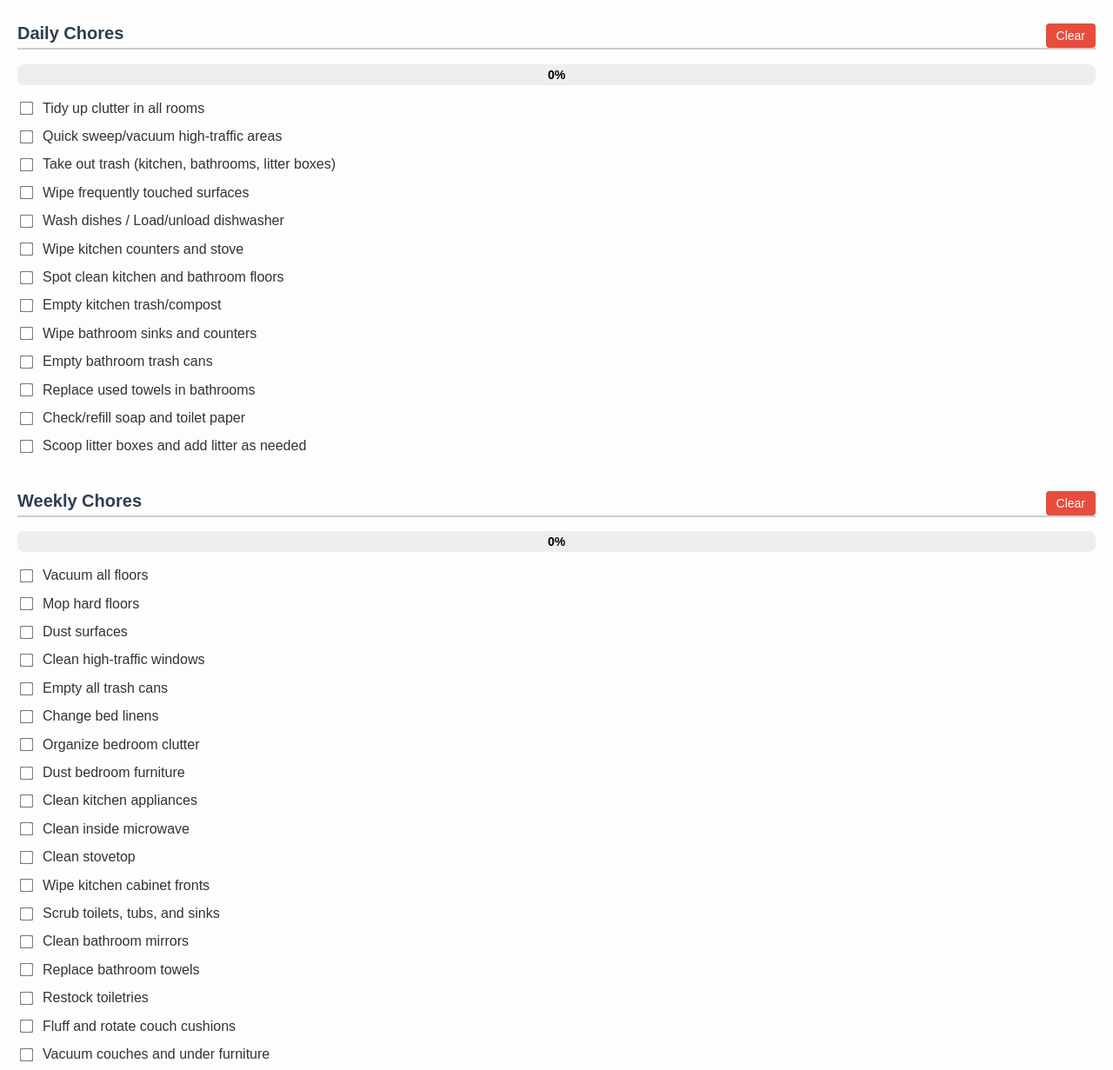
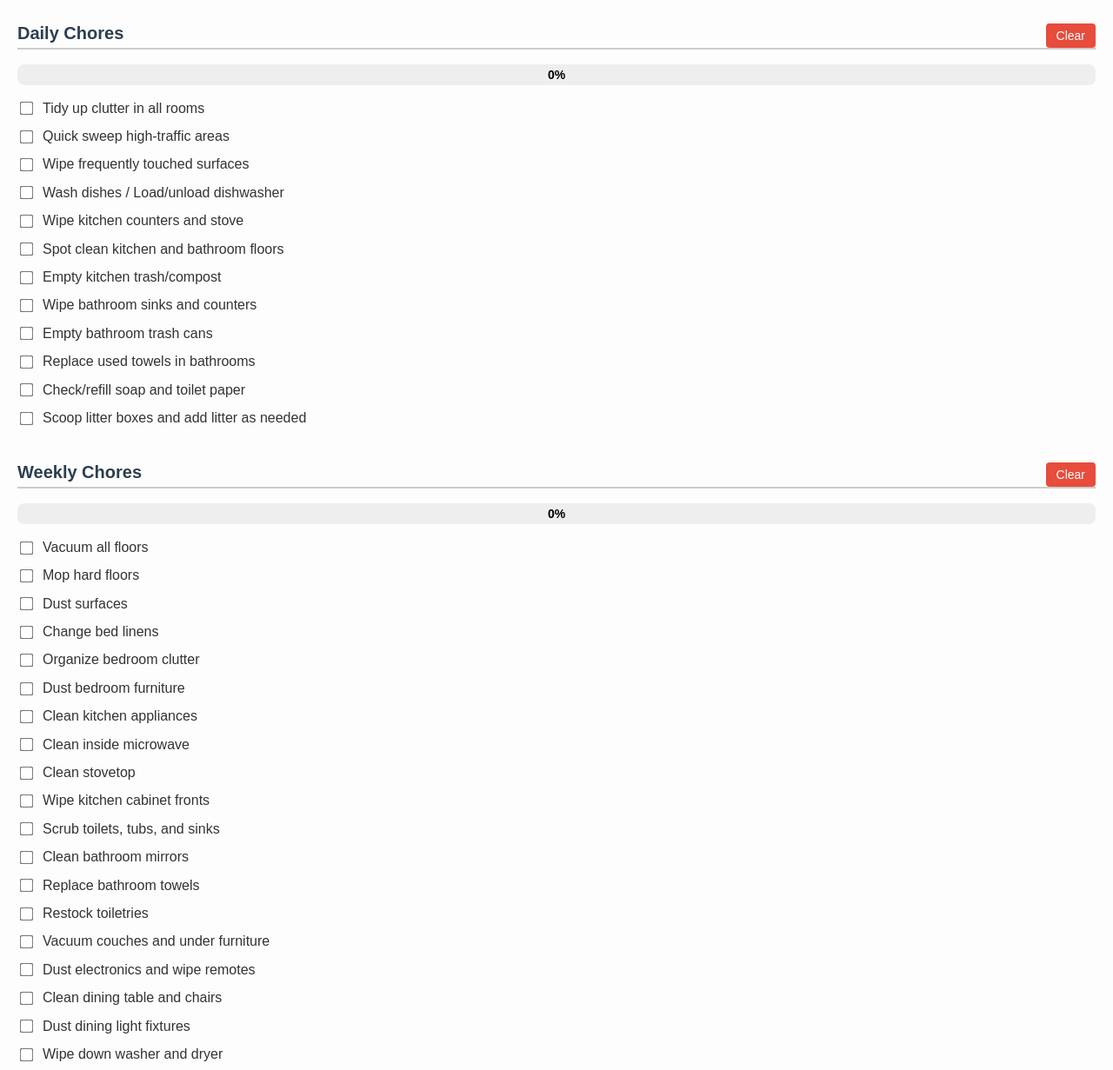
Before and after one commit to lastotori/MonthlyChores, a plain HTML site: page index.html in a window 1280 px wide. Shown: the part 51-1282 px from the top of the page at 87% size. Drawn offline with Linux system fonts and the light colour scheme.

Commit message:
Update index.html

```diff
--- a/index.html
+++ b/index.html
@@ -133,8 +133,7 @@
    </div>
   <ul>
     <li><label><input type="checkbox" class="daily">Tidy up clutter in all rooms</label></li>
-    <li><label><input type="checkbox" class="daily">Quick sweep/vacuum high-traffic areas</label></li>
-    <li><label><input type="checkbox" class="daily">Take out trash (kitchen, bathrooms, litter boxes)</label></li>
+    <li><label><input type="checkbox" class="daily">Quick sweep high-traffic areas</label></li>
     <li><label><input type="checkbox" class="daily">Wipe frequently touched surfaces</label></li>
     <li><label><input type="checkbox" class="daily">Wash dishes / Load/unload dishwasher</label></li>
     <li><label><input type="checkbox" class="daily">Wipe kitchen counters and stove</label></li>
@@ -158,8 +157,6 @@
     <li><label><input type="checkbox" class="weekly">Vacuum all floors</label></li>
     <li><label><input type="checkbox" class="weekly">Mop hard floors</label></li>
     <li><label><input type="checkbox" class="weekly">Dust surfaces</label></li>
-    <li><label><input type="checkbox" class="weekly">Clean high-traffic windows</label></li>
-    <li><label><input type="checkbox" class="weekly">Empty all trash cans</label></li>
     <li><label><input type="checkbox" class="weekly">Change bed linens</label></li>
     <li><label><input type="checkbox" class="weekly">Organize bedroom clutter</label></li>
     <li><label><input type="checkbox" class="weekly">Dust bedroom furniture</label></li>
@@ -171,20 +168,17 @@
     <li><label><input type="checkbox" class="weekly">Clean bathroom mirrors</label></li>
     <li><label><input type="checkbox" class="weekly">Replace bathroom towels</label></li>
     <li><label><input type="checkbox" class="weekly">Restock toiletries</label></li>
-    <li><label><input type="checkbox" class="weekly">Fluff and rotate couch cushions</label></li>
     <li><label><input type="checkbox" class="weekly">Vacuum couches and under furniture</label></li>
     <li><label><input type="checkbox" class="weekly">Dust electronics and wipe remotes</label></li>
     <li><label><input type="checkbox" class="weekly">Clean dining table and chairs</label></li>
     <li><label><input type="checkbox" class="weekly">Dust dining light fixtures</label></li>
     <li><label><input type="checkbox" class="weekly">Wipe down washer and dryer</label></li>
-    <li><label><input type="checkbox" class="weekly">Empty dryer lint trap</label></li>
     <li><label><input type="checkbox" class="weekly">Sweep/mop laundry room floor</label></li>
     <li><label><input type="checkbox" class="weekly">Tidy craft room and vacuum</label></li>
     <li><label><input type="checkbox" class="weekly">Replace litter in boxes (deep clean)</label></li>
     <li><label><input type="checkbox" class="weekly">Pick up yard debris</label></li>
     <li><label><input type="checkbox" class="weekly">Sweep porch and entryway</label></li>
     <li><label><input type="checkbox" class="weekly">Mow lawn (seasonal)</label></li>
-    <li><label><input type="checkbox" class="weekly">Water plants</label></li>
   </ul>
 </div>
 
```
